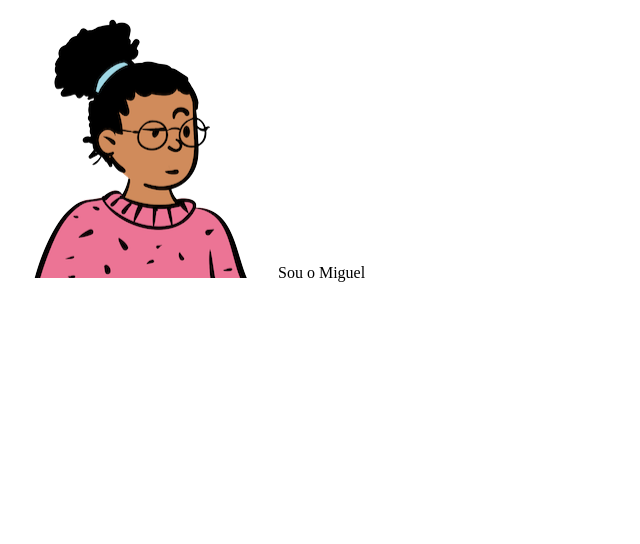
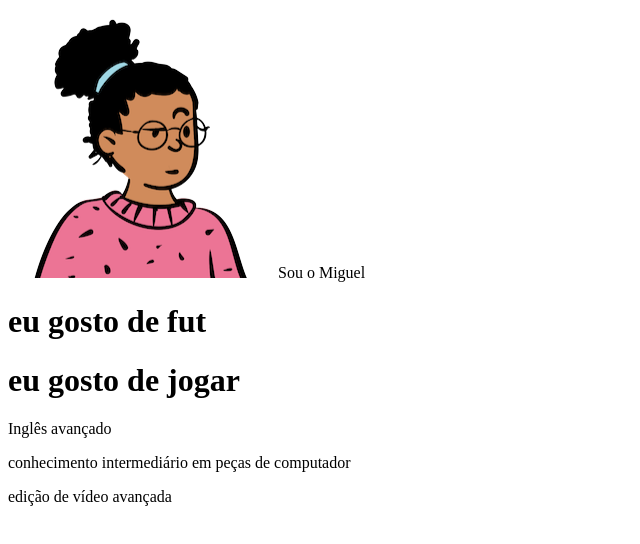
Before and after one commit to basterik-art/pagina-do-2-bimestre-2-i, a plain HTML site: page INDEX.HTML in a window 1280 px wide. Shown: the whole page, without its empty margins (0-640 px from the left). Drawn offline with Linux system fonts and the light colour scheme.

Commit message:
bglh é doido

```diff
--- a/INDEX.HTML
+++ b/INDEX.HTML
@@ -7,7 +7,16 @@
     <title>portfolio 2i</title>
 </head>
 <body>
+    <header class="container">
     <img src="IMG/avatar-perfil.png" alt="avatar-perfil"
     <p>Sou o Miguel</p>
+    <h1>eu gosto de fut</h1>
+    <h1>eu gosto de jogar</h1>
+    <div>
+        <p>Inglês avançado</p>
+        <p>conhecimento intermediário em peças de computador</p>
+        <p>edição de vídeo avançada</p>
+    </div>
+</header>
 </body>
 </html>
```
